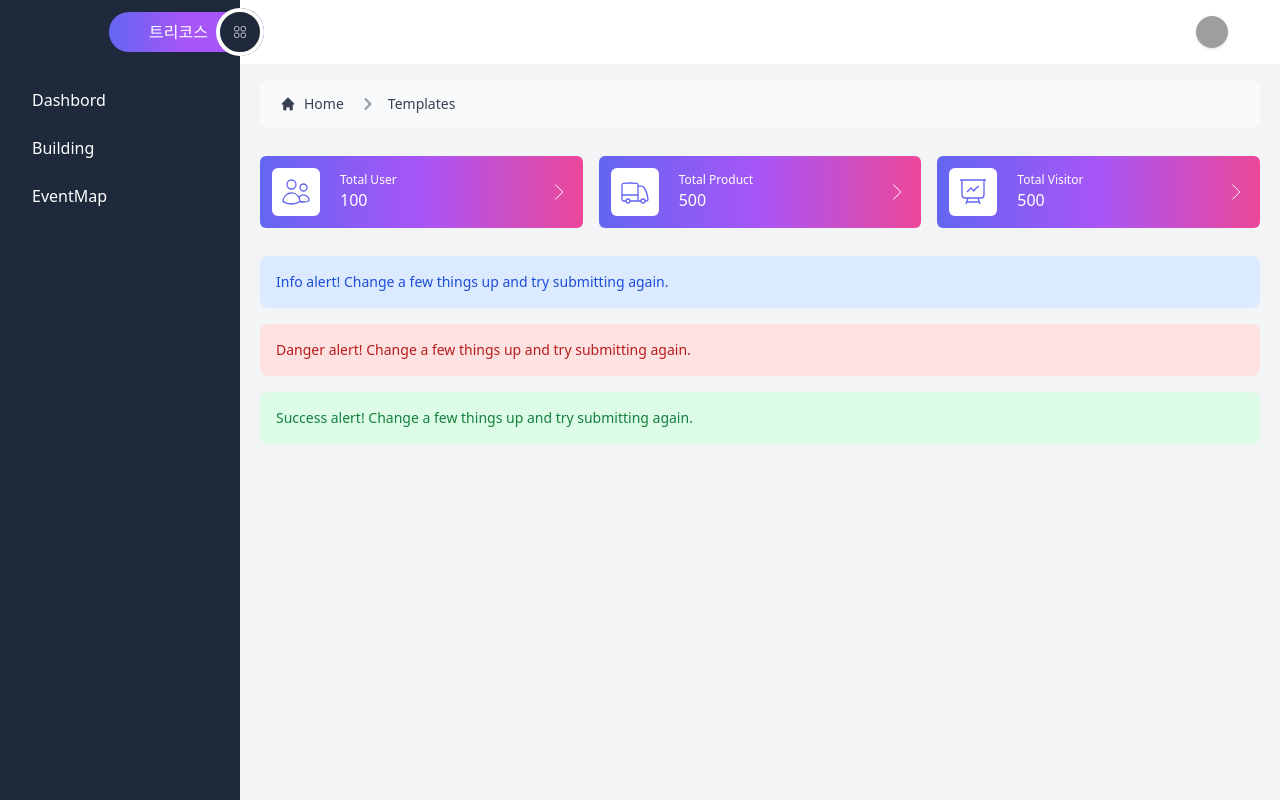
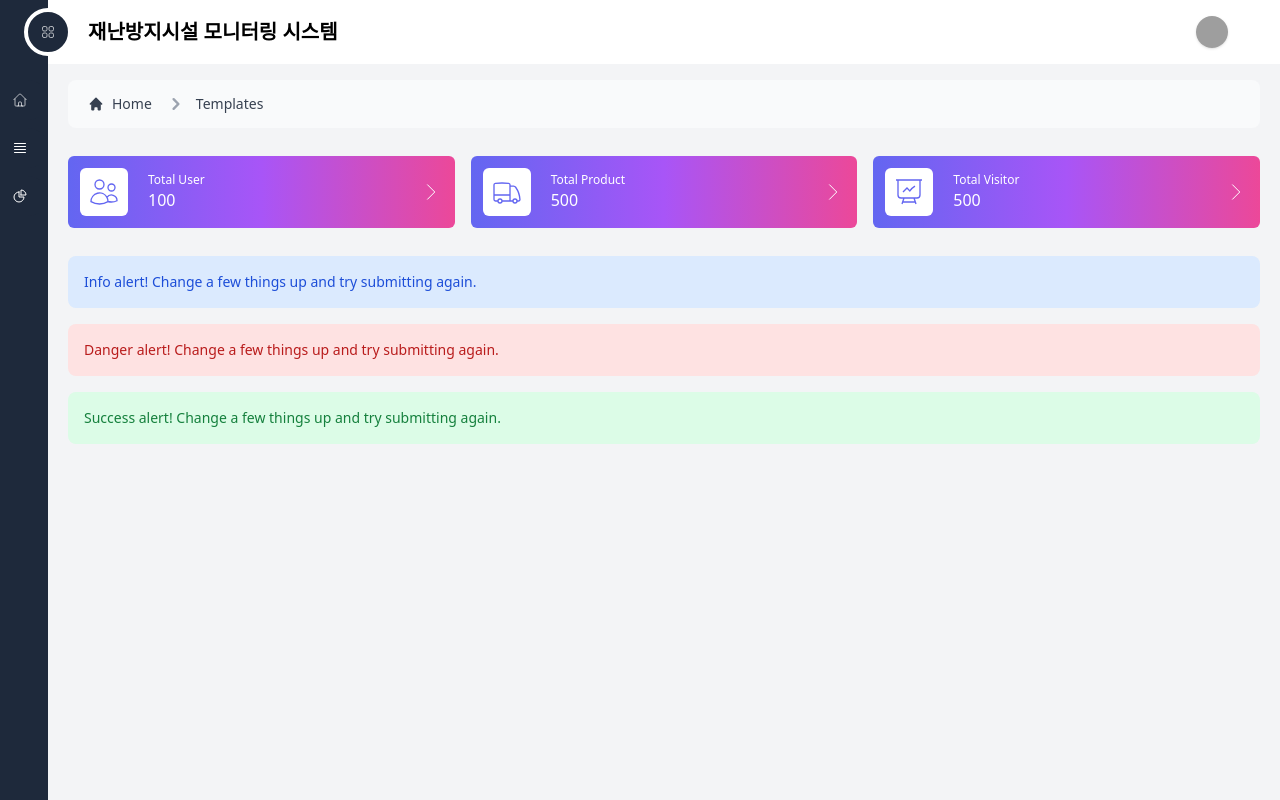
Before and after one commit to aesci11/nuxtstudy, a Nuxt app: page /custompage in a window 1280 px wide. Built offline with nearby package versions, Linux system fonts and the light colour scheme; grey boxes are pictures that could not be loaded.

Commit message:
Add files via upload

```diff
--- a/stores/counter.js
+++ b/stores/counter.js
@@ -1,11 +1,11 @@
 export const useCounterStore = defineStore('counter', {
-  state: () => ({ count: 0, name: 'Eduardo' }),
+  state: () => ({ sidebarOpen: false }),
   getters: {
     doubleCount: (state) => state.count * 2
   },
   actions: {
-    increment() {
-      this.count++;
+    openNav() {
+      this.sidebarOpen = !this.sidebarOpen;
     }
   }
 });
```
